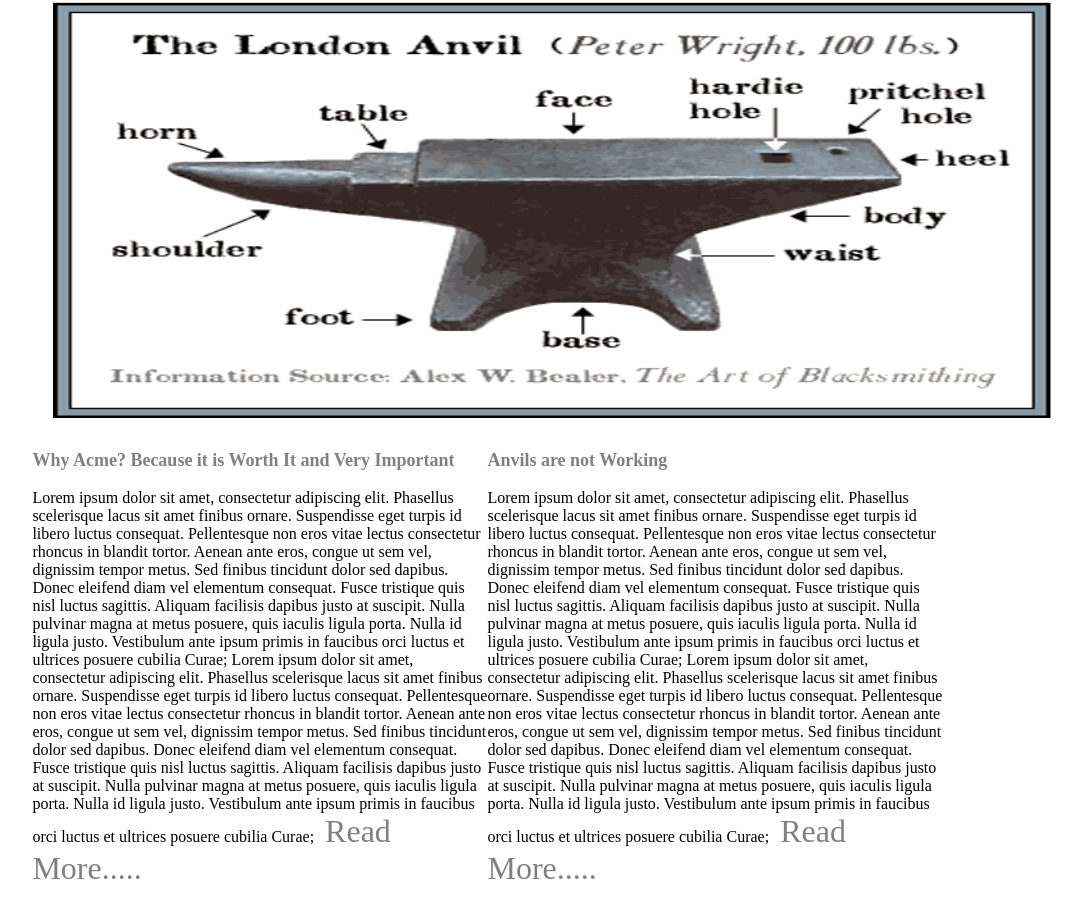
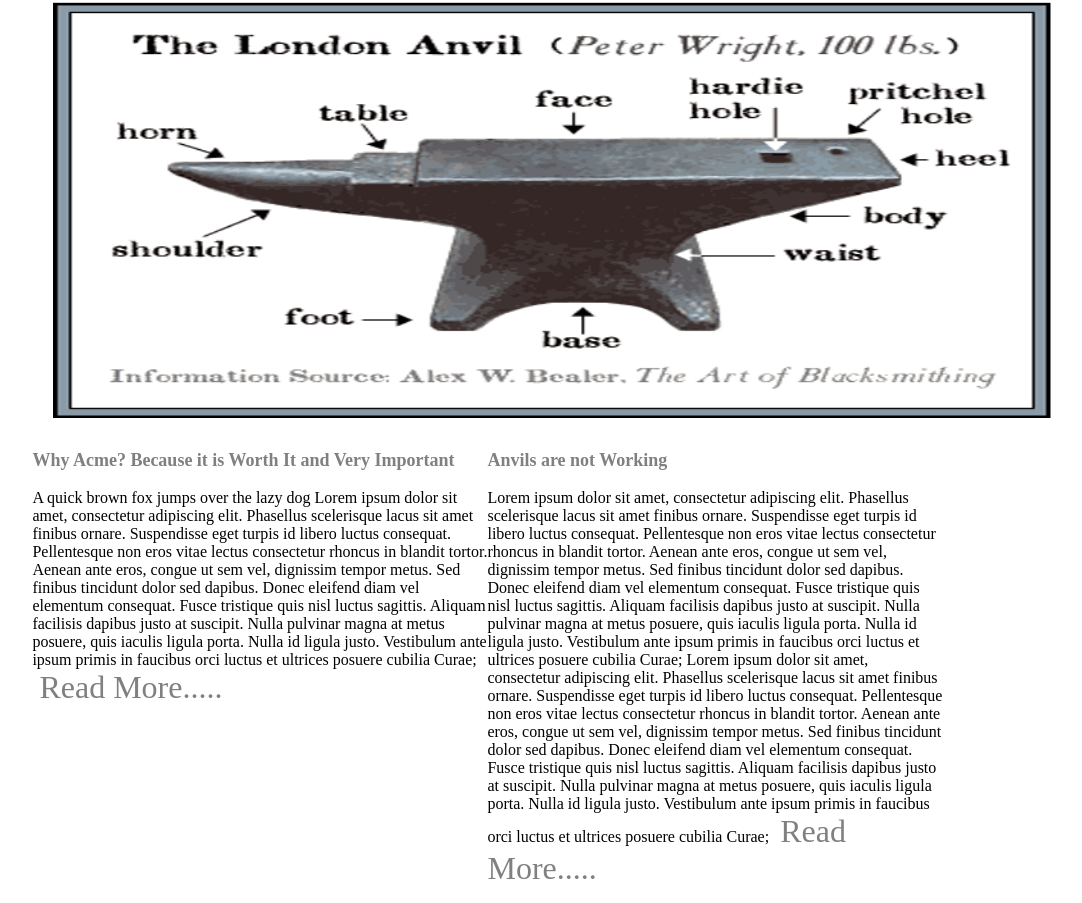
Before and after one commit to ravipanchal88/Web_Portfolio, a plain HTML site: page index.html in a window 1280 px wide. Shown: the part 126-1029 px from the top of the page, without its empty margins (102-1184 px from the left). Drawn offline with Linux system fonts and the light colour scheme.

Commit message:
added a text in paragraph 1

```diff
--- a/index.html
+++ b/index.html
@@ -28,7 +28,7 @@
 				<div class="col1">
 					<h3>Why Acme? Because it is Worth It and Very Important</h3>
 					    <p>
-					    Lorem ipsum dolor sit amet, consectetur adipiscing elit. Phasellus scelerisque lacus sit amet finibus ornare. Suspendisse eget turpis id libero luctus consequat. Pellentesque non eros vitae lectus consectetur rhoncus in blandit tortor. Aenean ante eros, congue ut sem vel, dignissim tempor metus. Sed finibus tincidunt dolor sed dapibus. Donec eleifend diam vel elementum consequat. Fusce tristique quis nisl luctus sagittis. Aliquam facilisis dapibus justo at suscipit. Nulla pulvinar magna at metus posuere, quis iaculis ligula porta. Nulla id ligula justo. Vestibulum ante ipsum primis in faucibus orci luctus et ultrices posuere cubilia Curae;
+					    A quick brown fox jumps over the lazy dog
 					    Lorem ipsum dolor sit amet, consectetur adipiscing elit. Phasellus scelerisque lacus sit amet finibus ornare. Suspendisse eget turpis id libero luctus consequat. Pellentesque non eros vitae lectus consectetur rhoncus in blandit tortor. Aenean ante eros, congue ut sem vel, dignissim tempor metus. Sed finibus tincidunt dolor sed dapibus. Donec eleifend diam vel elementum consequat. Fusce tristique quis nisl luctus sagittis. Aliquam facilisis dapibus justo at suscipit. Nulla pulvinar magna at metus posuere, quis iaculis ligula porta. Nulla id ligula justo. Vestibulum ante ipsum primis in faucibus orci luctus et ultrices posuere cubilia Curae;
 					    <a href="page1.html">Read More.....</a>
 					    </p>
```
